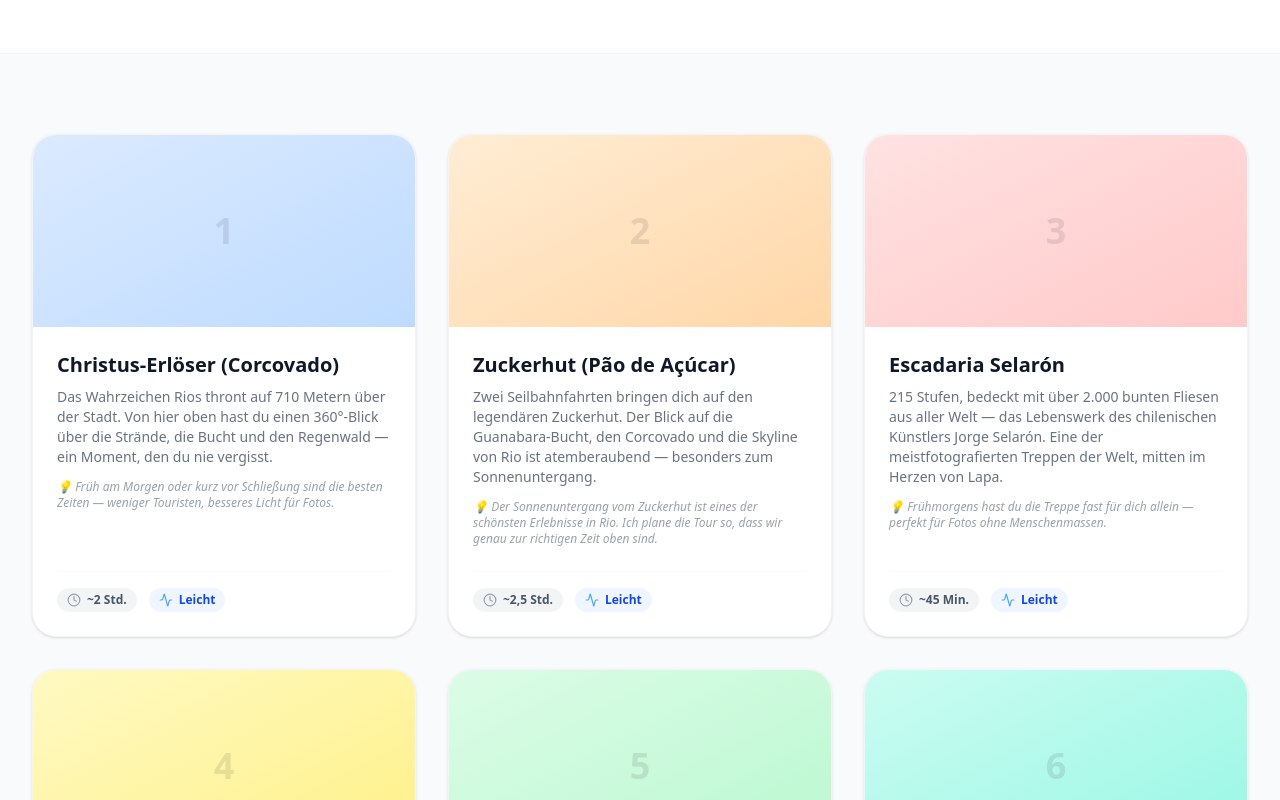
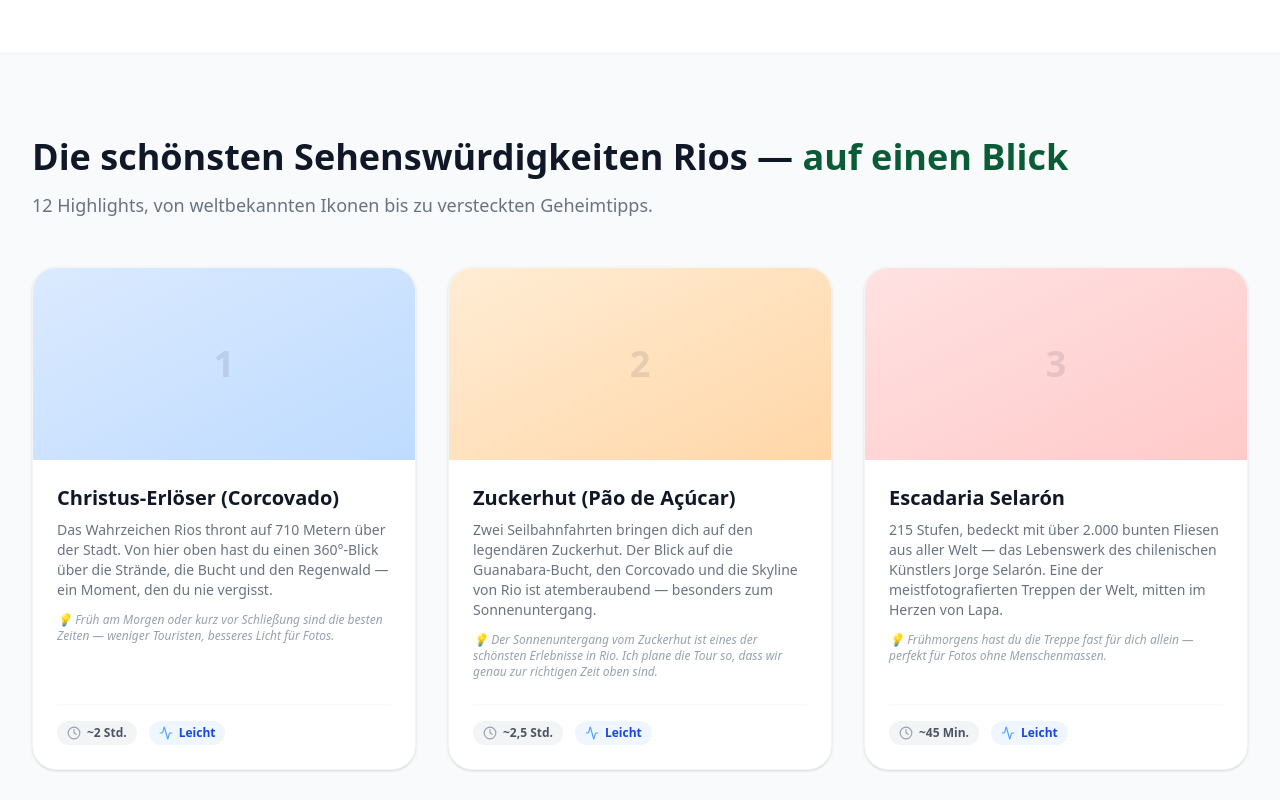
Before and after one commit to wlfilho/riofuerdeutsche, a Next.js app: page /touren/klassiker in a window 1280 px wide. Shown: the part 1320-2120 px from the top of the page. Built offline with nearby package versions, Linux system fonts and the light colour scheme.

Commit message:
feat: Enhance "Klassiker Tour" page with new section headers and descriptions, and update footer navigation link for better clarity.

```diff
--- a/src/app/touren/klassiker/page.tsx
+++ b/src/app/touren/klassiker/page.tsx
@@ -131,6 +131,13 @@ export default function KlassikerTourPage() {
                 {/* SEÇÃO C — Grade de Atrações */}
                 <section className="py-20 bg-gray-50 border-t border-gray-100">
                     <div className="max-w-7xl mx-auto px-5 lg:px-8">
+                        <FadeIn direction="up" className="mb-12">
+                            <h2 className="text-3xl lg:text-4xl font-heading font-bold text-gray-900 leading-tight">
+                                Die schönsten Sehenswürdigkeiten Rios —{" "}
+                                <span className="text-rio-green">auf einen Blick</span>
+                            </h2>
+                            <p className="text-gray-500 mt-3 text-lg">12 Highlights, von weltbekannten Ikonen bis zu versteckten Geheimtipps.</p>
+                        </FadeIn>
                         <div className="grid grid-cols-1 md:grid-cols-2 lg:grid-cols-3 gap-8">
                             {attractions.map((attr, index) => (
                                 <FadeIn key={index} delay={index * 0.1} direction="up" className="bg-white rounded-3xl overflow-hidden shadow-sm hover:shadow-xl border border-gray-100 transition-all duration-300 group flex flex-col h-full">
@@ -189,6 +196,13 @@ export default function KlassikerTourPage() {
                 {/* SEÇÃO E — Programas Sugeridos */}
                 <section className="py-20 bg-rio-sand/30 border-t border-gray-100 pb-28">
                     <div className="max-w-7xl mx-auto px-5 lg:px-8">
+                        <FadeIn direction="up" className="mb-12">
+                            <h2 className="text-3xl lg:text-4xl font-heading font-bold text-gray-900 leading-tight">
+                                Fertige Tagesprogramme —{" "}
+                                <span className="text-rio-green">direkt buchbar</span>
+                            </h2>
+                            <p className="text-gray-500 mt-3 text-lg">6 kuratierte Vorschläge für jeden Reisestil. Oder ich stelle dir ein individuelles Programm zusammen.</p>
+                        </FadeIn>
                         <div className="grid grid-cols-1 lg:grid-cols-2 gap-8">
                             {programs.map((program, index) => (
                                 <FadeIn key={index} delay={index * 0.15} direction="up" className="bg-white p-8 rounded-3xl border border-gray-100 shadow-sm hover:shadow-lg hover:-translate-y-1 transition-all duration-300 relative group overflow-hidden">
--- a/src/components/Footer.tsx
+++ b/src/components/Footer.tsx
@@ -36,7 +36,7 @@ export default function Footer() {
                     <div>
                         <h3 className="text-white font-bold mb-4">Quick Links</h3>
                         <ul className="space-y-2 text-sm">
-                            <li><Link href="/#touren" className="hover:text-white transition-colors">Touren & Preise</Link></li>
+                            <li><Link href="/touren/klassiker" className="hover:text-white transition-colors">Touren und Ausflüge</Link></li>
                             <li><Link href="/#ueber-uns" className="hover:text-white transition-colors">Über Uns</Link></li>
                             <li><Link href="/#vorteile" className="hover:text-white transition-colors">Warum Wir?</Link></li>
                             <li><Link href="/#kontakt" className="hover:text-white transition-colors">Kontakt</Link></li>
```
